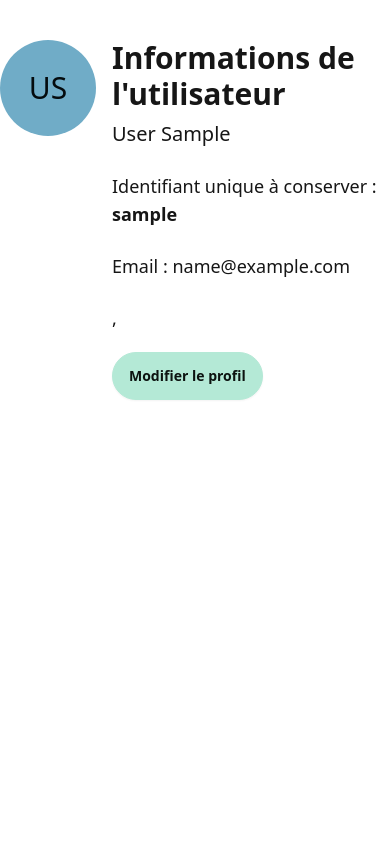
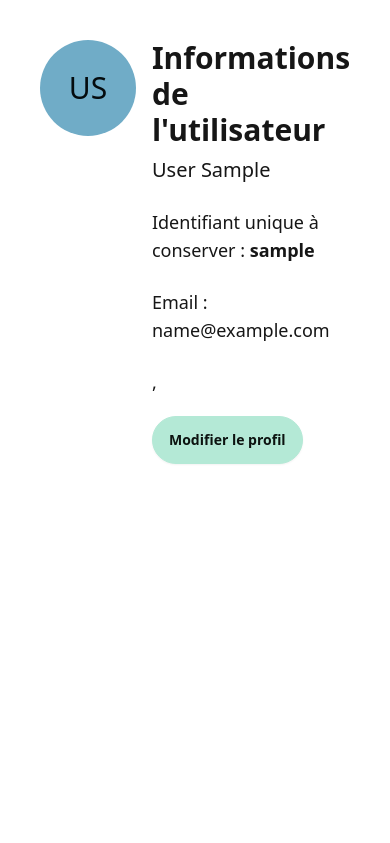
Before and after one commit to raphaeltournafond/engage-sante, a Django app: page /patients/1/ in a window 390 px wide; the page is wider, and only the part inside the window is pictured. Shown: the part 64-907 px from the top of that part. Run offline with Django 5.2, Linux system fonts and the light colour scheme; the visitor is signed in with stand-in values (Sample User, id 1); data comes from the database, SQL or seed files in the repository; style sheets or scripts are compiled from the project's sources.

Commit message:
style: responsive

```diff
--- a/patients/templates/patients/info.html
+++ b/patients/templates/patients/info.html
@@ -5,8 +5,8 @@
 {% endblock %}
 
 {% block content %}
-  <div class="min-h-screen pt-10">
-    <div class="flex flex-col items-center justify-center">
+  <div class="min-h-screen p-10">
+    <div class="flex flex-col lg:flex-row items-center justify-center">
       <!-- Espace informations -->
 
       <div class="flex items-start justify-center space-x-4 pb-10">
```
